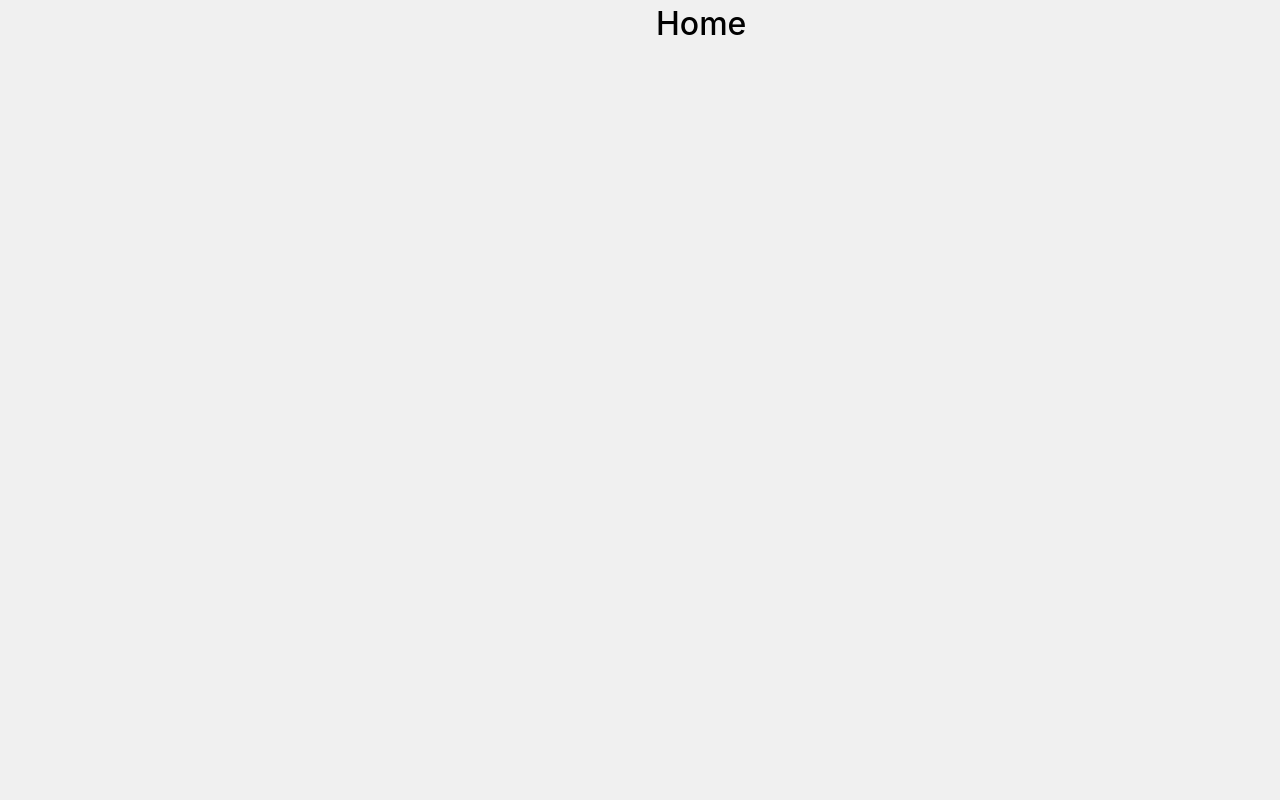
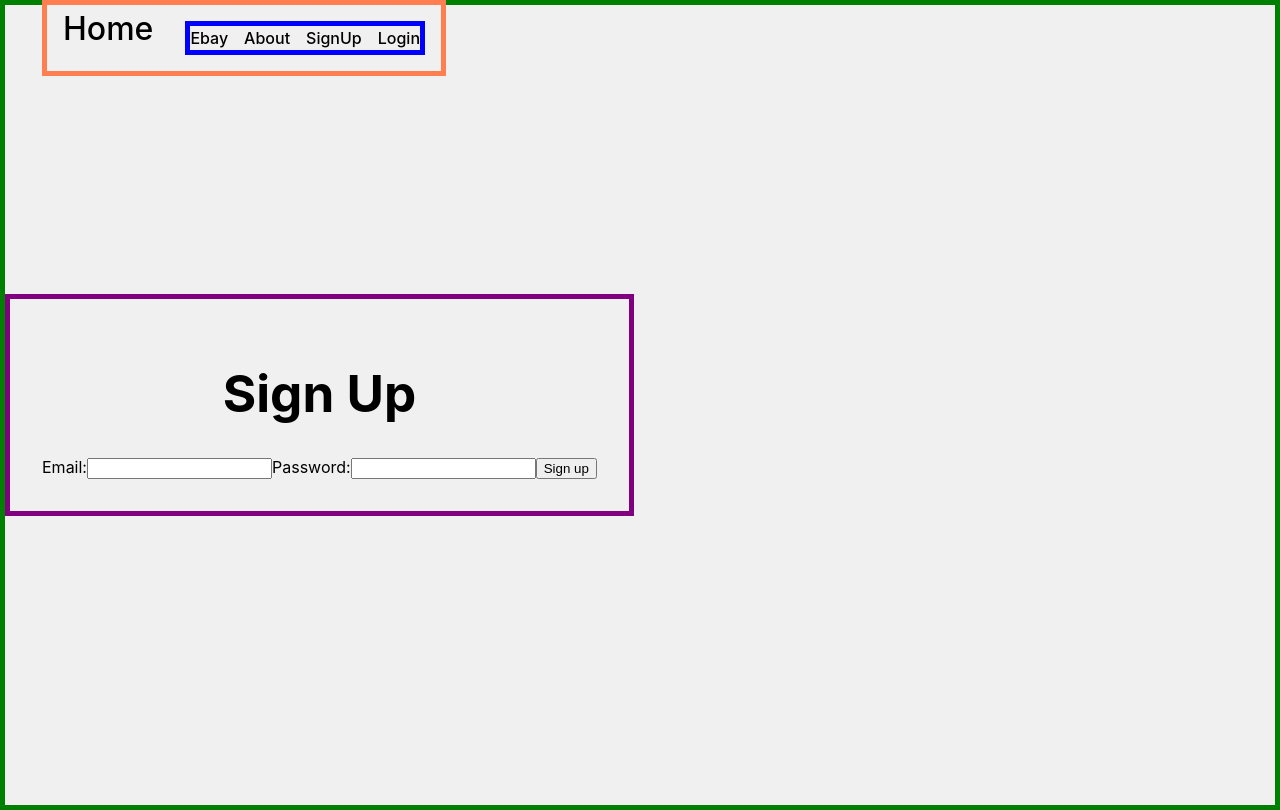
Before and after one commit to TylerErnst/ActivateWork_Capstone, a React (Vite) app in the folder frontend/: page /signup in a window 1280 px wide. Built offline with nearby package versions, Linux system fonts and the light colour scheme; no server answers.

Commit message:
Added some Auth stuff

```diff
--- a/frontend/package.json
+++ b/frontend/package.json
@@ -11,6 +11,7 @@
   },
   "dependencies": {
     "axios": "^1.7.2",
+    "firebase": "^10.12.2",
     "react": "^18.2.0",
     "react-dom": "^18.2.0",
     "react-router-dom": "^6.23.1"
--- a/frontend/src/App.css
+++ b/frontend/src/App.css
@@ -1,8 +1,9 @@
 #root {
   /* max-width: 1280px; */
-  margin: 0 auto;
+  /* margin: 0 auto; */
   padding: 2rem;
   text-align: center;
+  border: 5px solid purple;
 }
 
 :root {
@@ -28,10 +29,12 @@
 body {
   background-color: var(--background-color);
   color: var(--text-color);
+  border: 5px solid green;
 }
 
 table {
   border-collapse: collapse;
+  border: 5px solid pink;
 }
 
 th, td {
@@ -108,12 +111,14 @@ td span:hover {
 
   position: fixed;
   top: 0;
-  width: 100%;
+  /* width: 100%; */
+  border: 5px solid coral;
 }
 
 nav ul {
   padding: 0;
-  margin: 0;
+  margin-left: auto;
+  border: 5px solid blue;
   list-style: none;
   display: flex;
   gap: 1rem;
--- a/frontend/src/App.jsx
+++ b/frontend/src/App.jsx
@@ -1,22 +1,41 @@
+import { useState, useEffect } from 'react';
 import {BrowserRouter as Router,Routes, Route,Navigate} from 'react-router-dom';
 
 import "./App.css";
 
 import Navbar from "./components/Navbar";
+import Home from './components/Home';
 import Ebay from "./components/Ebay";
+import About from './components/About';
+import Login from './components/Login';
+import SignUp from './components/SignUp';
+
+import {auth} from "./firebase/config";
 
 
-const BASE_URL = import.meta.env.DEV
-  ? "http://localhost:8080/api/searches"
-  : ""; // Deploy Link
+function App() {
+  const [userAuth,setUserAuth]=useState({authIsReady:false,user:null})
 
-function App() {
+  useEffect(()=>{
+    let unsub=  auth.onAuthStateChanged((user)=>{
+        console.log("authentication",user)
+
+        setUserAuth({authIsReady:true,user:user})
+        unsub()
+    })
+    console.log("user",auth)
+
+  },[])
 
   return (
     <Router>
       <Navbar />
       <Routes>
-        <Route path="/" element={<Ebay />} />
+        <Route path="/" element={<Home user={userAuth}/>} />
+        <Route path="/ebay" element={<Ebay />} />
+        <Route path="/about" element={<About />} />
+        <Route path="/signup" element={<SignUp />} />
+        <Route path="/login" element={<Login />} />
       </Routes>
     </Router>
   );
--- /dev/null
+++ b/frontend/src/components/About.jsx
@@ -0,0 +1,7 @@
+function About() {
+    return(
+        <p>About</p>
+    )
+}
+
+export default About;
--- /dev/null
+++ b/frontend/src/components/Home.jsx
@@ -0,0 +1,13 @@
+import React from 'react';
+
+function Home({user}) {
+  //make a request to get user
+  return (
+    <div>
+      <h1>Welcome to the Home Page {user.user&&user.user.email}</h1>
+      <p>This is a basic home page created in React.</p>
+    </div>
+  );
+}
+
+export default Home;
--- /dev/null
+++ b/frontend/src/components/Login.jsx
@@ -0,0 +1,40 @@
+import React, { useState } from 'react';
+import {auth} from "../firebase/config";
+import { signInWithEmailAndPassword } from 'firebase/auth';
+
+function Login({setUser}) {
+  const [email, setEmail] = useState('');
+  const [password, setPassword] = useState('');
+
+  const handleSubmit = async(event) => {
+    event.preventDefault();
+    // Here you can call your signup API
+    try {
+
+      console.log(`Email: ${email}, Password: ${password}`);
+      let res = await signInWithEmailAndPassword(auth,email,password)
+      console.log("🚀 ~ handleSubmit ~ res:", res)
+      // setUser(res.user)
+      setUser({authIsReady:true,user:res.user})
+    } catch (error) {
+      console.log("err",error)
+    }
+  };
+
+  return (
+    <form onSubmit={handleSubmit}>
+        <h1>Log in</h1>
+      <label>
+        Email:
+        <input type="text" value={email} onChange={e => setEmail(e.target.value)} required />
+      </label>
+      <label>
+        Password:
+        <input type="text" value={password} onChange={e => setPassword(e.target.value)} required />
+      </label>
+      <input type="submit" value="Log in" />
+    </form>
+  );
+}
+
+export default Login;
--- a/frontend/src/components/Navbar.jsx
+++ b/frontend/src/components/Navbar.jsx
@@ -13,6 +13,9 @@ function Navbar() {
                 <Link to="/about">About</Link>
             </li>
             <li>
+                <Link to="/signup">SignUp</Link>
+            </li>
+            <li>
                 <Link to="/login">Login</Link>
             </li>
         </ul>
--- /dev/null
+++ b/frontend/src/components/SignUp.jsx
@@ -0,0 +1,61 @@
+import React, { useState,useEffect } from 'react';
+import {auth} from "../firebase/config";
+import { createUserWithEmailAndPassword } from 'firebase/auth';
+function SignUp({setUser}) {
+  const [email, setEmail] = useState('');
+  const [password, setPassword] = useState('');
+
+  const [loading,setLoading]=useState(false)
+  const [error,setError]=useState(null)
+  const [success,setSuccess]=useState(null)
+  const handleSubmit =async (event) => {
+    event.preventDefault();
+    setLoading(true)
+    setError(null)
+    console.log(auth)
+    try {
+
+      let res =await createUserWithEmailAndPassword(auth,email,password)
+
+      console.log(`Email: ${email}, Password: ${password}`);
+      // setUser({authIsReady:true,user:res.user})
+      //create user
+      // it will create documnet in the users collection
+      //set document with the uid provided by firebase
+      //add email as property to the document
+      setUser(res.user)
+      setSuccess("user created successfully")
+
+
+      console.log("🚀 ~ handleSubmit ~ res:", res)
+    } catch (error) {
+      console.log("error",error)
+      setError(error.message)
+    }
+    // setTimeout(()=>{
+
+      setLoading(false)
+    // },3000)
+  };
+
+
+  return (
+    <form onSubmit={handleSubmit}>
+        <h1>Sign Up</h1>
+      <label>
+        Email:
+        <input type="text" value={email} onChange={e => setEmail(e.target.value)} required />
+      </label>
+      <label>
+        Password:
+        <input type="text" value={password} onChange={e => setPassword(e.target.value)} required />
+      </label>
+     {!loading && <input type="submit" value="Sign up" />}
+     {loading && <p>loading...</p>}
+     {error && <p>{error}</p>}
+     {success && <p>{success}</p>}
+    </form>
+  );
+}
+
+export default SignUp;
--- /dev/null
+++ b/frontend/src/firebase/config.js
@@ -0,0 +1,14 @@
+// Import the functions you need from the SDKs you need
+import { initializeApp } from "firebase/app";
+// TODO: Add SDKs for Firebase products that you want to use
+// https://firebase.google.com/docs/web/setup#available-libraries
+import { getAuth } from "firebase/auth";
+
+import firebaseConfig from "./firebaseConfig";
+// Initialize Firebase
+
+const app = initializeApp(firebaseConfig);
+
+const auth = getAuth(app);
+
+export {auth}
--- a/frontend/src/services/itemService.js
+++ b/frontend/src/services/itemService.js
@@ -1,6 +1,8 @@
 import getEbayData from "./ebay-api";
 
-const BASE_URL = import.meta.env.DEV ? 'http://localhost:8080/api/searches' : ''; // Deploy Link
+const BASE_URL = import.meta.env.DEV ?
+'http://localhost:8080/api/searches' :
+''; // Deploy Link
 
 export const getItems = async function(setIsLoading, setItems) {
     try {
```
Also changed, not shown: 2 other files (tests, documents, lock files or other folders).
